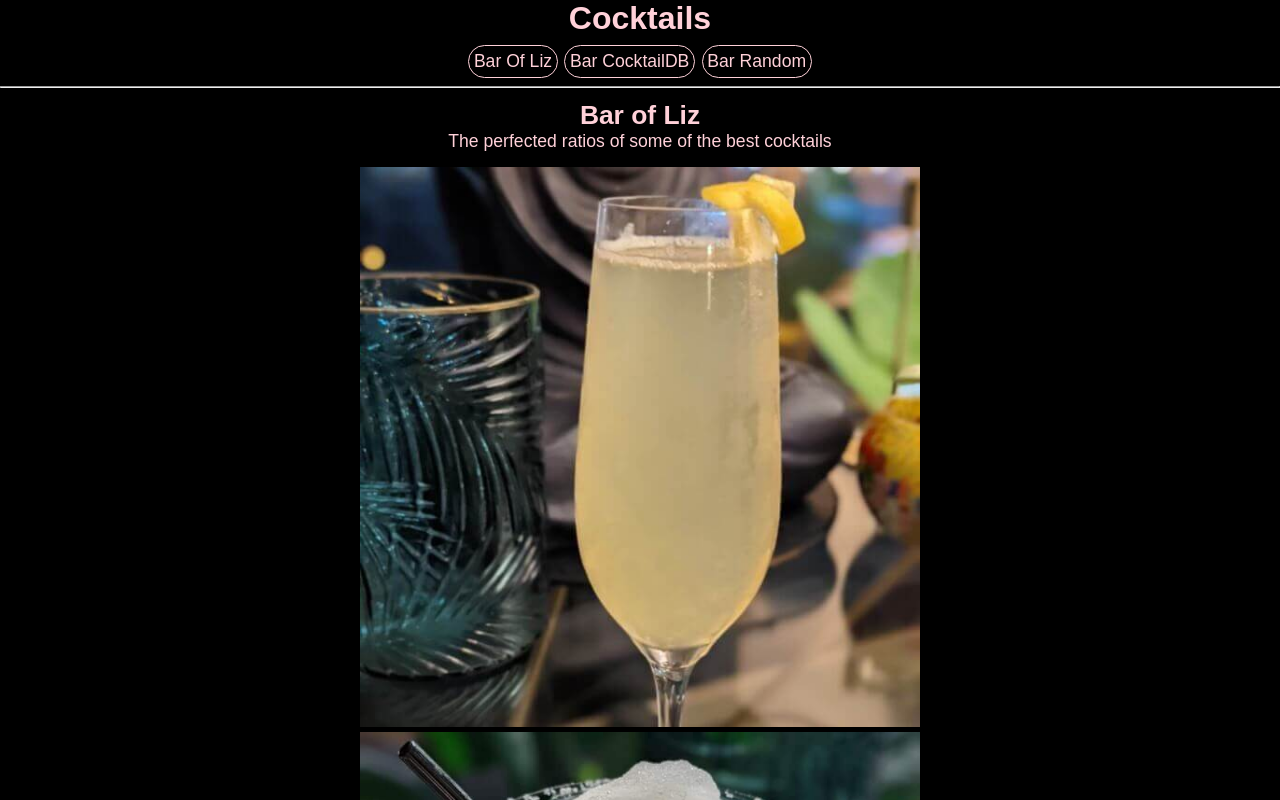
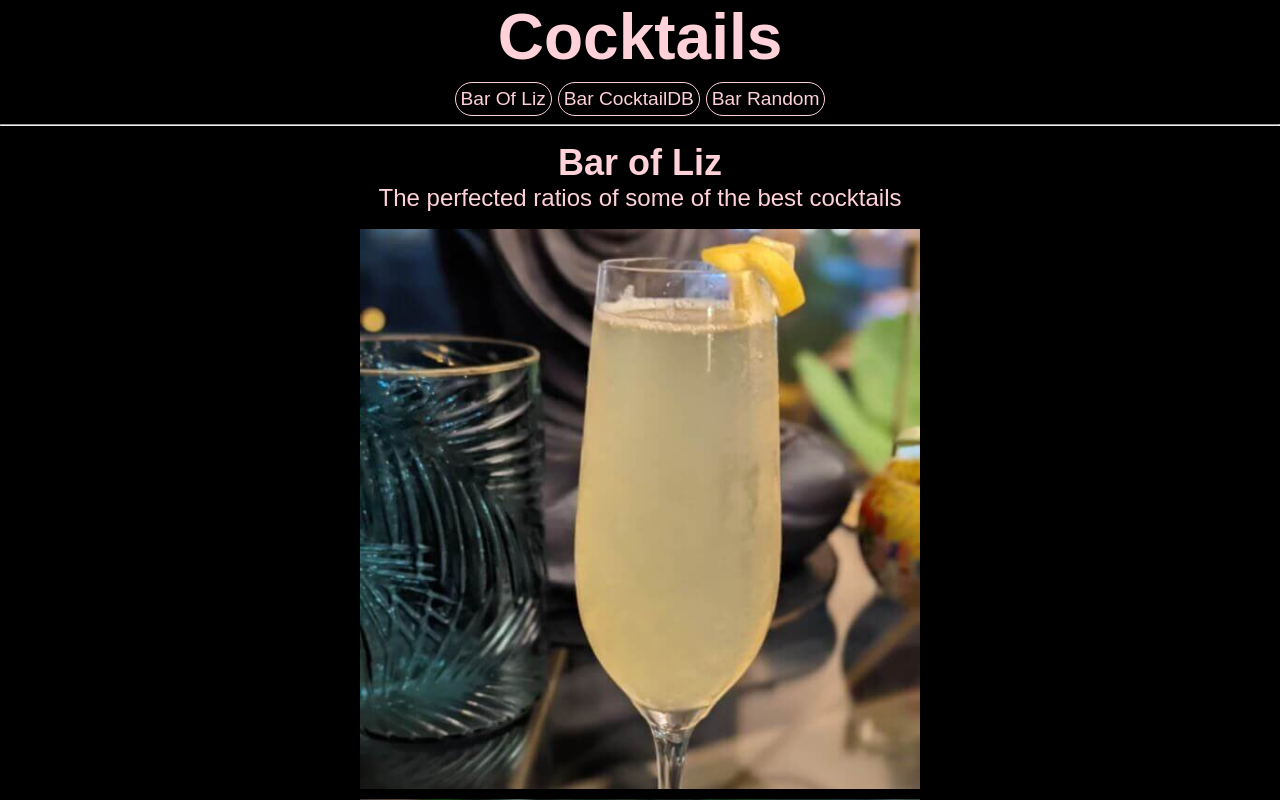
Before and after one commit to ESedrak/cocktail-list, a React (Create React App) app: page / in a window 1280 px wide. Shown: the top 800 px of the page. Built offline with nearby package versions, Linux system fonts and the light colour scheme; a web font is replaced by a local one.

Commit message:
increase font size

```diff
--- a/src/App.css
+++ b/src/App.css
@@ -2,13 +2,14 @@
   color: rgb(255, 209, 217);
   font-family: "Sail", "Macondo", cursive, arial;
   text-align: center;
+  font-size: 2rem;
 }
 
 /* Nav Link*/
 .App-nav {
   max-width: 25rem;
   margin: 0 auto;
-  font-size: 1.1rem;
+  font-size: 1.2rem;
   display: inline-block;
 }
 
--- a/src/Cocktail.css
+++ b/src/Cocktail.css
@@ -8,15 +8,15 @@
 
 /* Cocktail list of ingredients */
 ul.Cocktail-ingredients {
-  font-size: 1rem;
+  font-size: 1.5rem;
   list-style: none;
   padding: 0;
 }
 
 /* Cocktail instructions*/
 .Cocktail-instructions {
-  font-size: 1rem;
-  padding: 0.75rem;
+  font-size: 1.3rem;
+  padding: 1rem;
 }
 
 /* Cocktail name */
@@ -24,7 +24,7 @@ ul.Cocktail-ingredients {
   color: rgb(255, 209, 217);
   font-family: "Sail", cursive;
   font-size: 2rem;
-  padding: 0;
+  padding: 1rem;
 }
 
 /* Cocktail image */
--- a/src/barOfCocktailDb/CocktailDb.css
+++ b/src/barOfCocktailDb/CocktailDb.css
@@ -1,6 +1,7 @@
 .CocktailDb-heading {
   color: rgb(255, 192, 203);
   padding: 0.8rem;
+  font-size: 2rem;
 }
 
 .CocktailDb-searchbar {
--- a/src/barOfLiz/Liz.css
+++ b/src/barOfLiz/Liz.css
@@ -1,11 +1,11 @@
 /* header */
 .Liz-header {
-  font-size: 1.1rem;
-  padding: 0.8rem;
+  font-size: 1.5rem;
+  padding: 1rem;
 }
 
 /* optional topping for a handful of cocktails */
 .Cocktail-optional-topping {
-  font-size: 0.75rem;
+  font-size: 1rem;
   font-weight: lighter;
 }
--- a/src/barOfRandom/Random.css
+++ b/src/barOfRandom/Random.css
@@ -1,6 +1,7 @@
 /* Random Header */
 .Random-heading {
   padding: 0.8rem;
+  font-size: 2rem;
 }
 
 /* Random Button */
```
